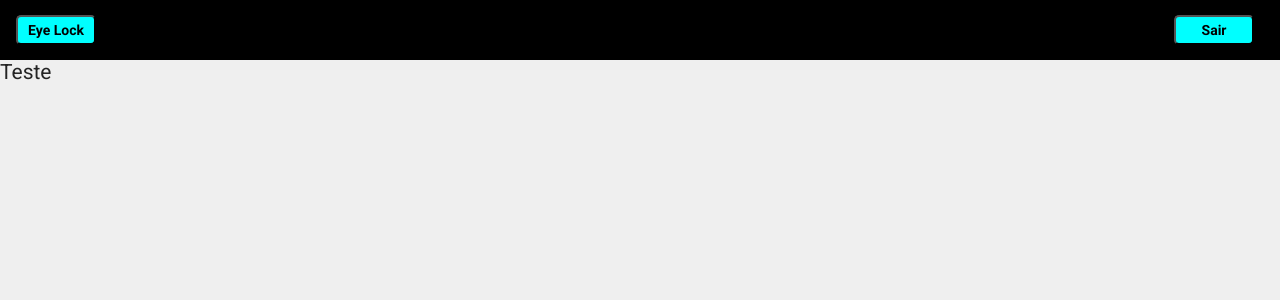
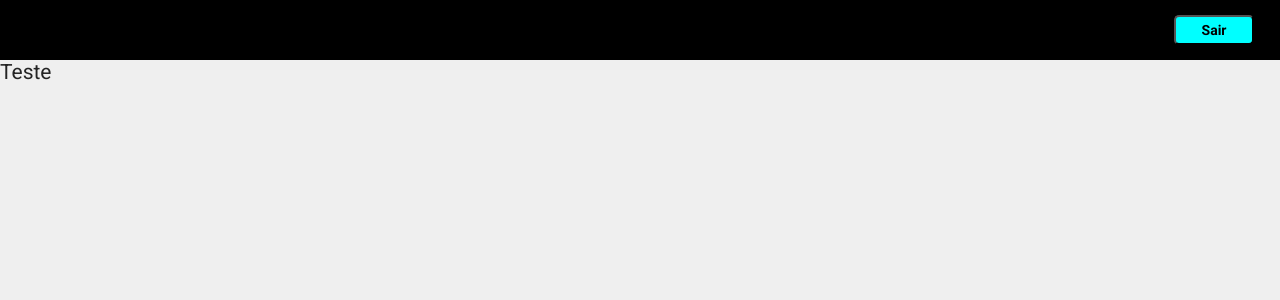
Before and after one commit to mayoral-leonardo/eye-lock-front, a React (Create React App) app: page /functions in a window 1280 px wide. Shown: the top 300 px of the page. Built offline with nearby package versions, Linux system fonts and the light colour scheme; sample sign-in values are in the browser's storage.

Commit message:
changed header menu icon

```diff
--- a/package.json
+++ b/package.json
@@ -3,6 +3,7 @@
   "version": "0.1.0",
   "private": true,
   "dependencies": {
+    "@ant-design/icons": "^4.7.0",
     "@testing-library/jest-dom": "^5.16.4",
     "@testing-library/react": "^13.2.0",
     "@testing-library/user-event": "^13.5.0",
--- a/src/components/Header/Header.css
+++ b/src/components/Header/Header.css
@@ -63,3 +63,12 @@
 .logo:hover {
   filter: brightness(80%);
 }
+
+.header__menu-icon {
+  font-size: 30px;
+}
+
+.header__menu-icon:hover {
+  cursor: pointer !important;
+  filter: brightness(80%);
+}
--- a/src/components/Header/Header.jsx
+++ b/src/components/Header/Header.jsx
@@ -1,5 +1,6 @@
 import { useState, useContext } from 'react';
 import { Link } from 'react-router-dom';
+import { MenuOutlined } from '@ant-design/icons';
 import { AuthContext } from "../../contexts/auth"
 import './Header.css';
 
@@ -7,7 +8,7 @@ export default function Header({ onClick }) {
   const { user, signOut } = useContext(AuthContext);
   return (
     <header className='header'>
-      <button className='header__items__buttons__item' onClick={onClick}>Eye Lock</button>
+      <MenuOutlined className='header__menu-icon' onClick={onClick}/>
       <button className='header__items__buttons__item' onClick={() => signOut()} >Sair</button>
     </header>
   )
--- a/src/components/Sidebar/Sidebar.jsx
+++ b/src/components/Sidebar/Sidebar.jsx
@@ -17,7 +17,7 @@ export default function Sidebar() {
         <Drawer
           drawerStyle={{ backgroundColor: '#181C2E' }}
           headerStyle={{ backgroundColor: 'aqua' }}
-          title="Sistema"
+          title="Eye-Lock"
           placement="left"
           closable
           onClose={() => setShowDrawer(false)}
```
